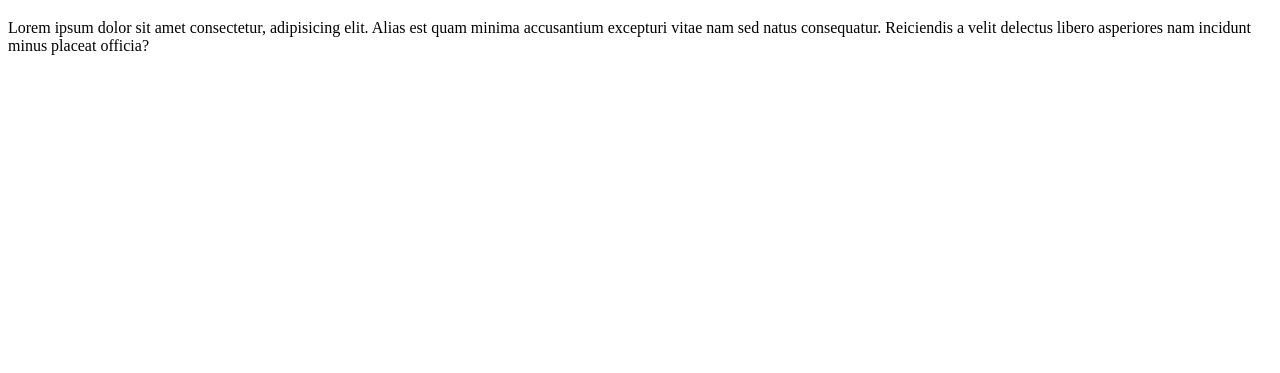
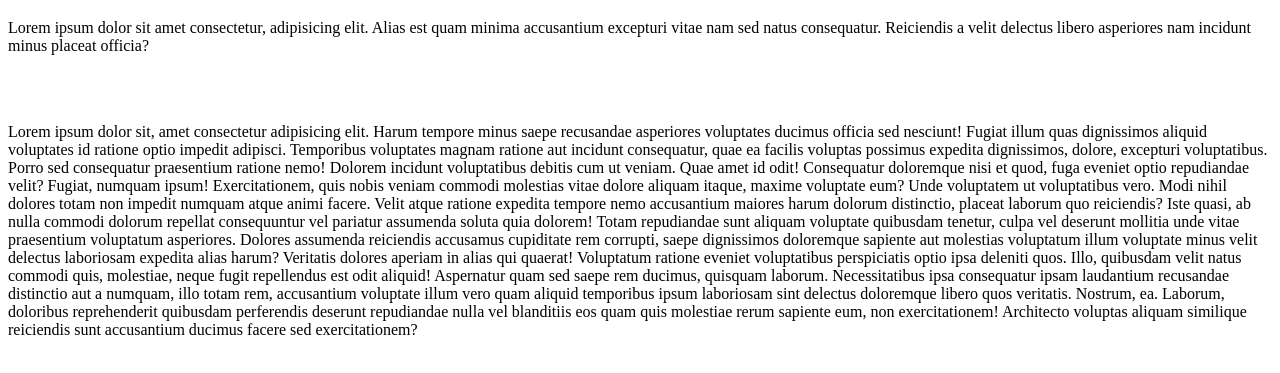
Before and after one commit to beamm536/taller-git, a plain HTML site: page index.html in a window 1280 px wide. Shown: the part 61-434 px from the top of the page. Drawn offline with Linux system fonts and the light colour scheme.

Commit message:
un parrfo y nuevo archivo

```diff
--- a/index.html
+++ b/index.html
@@ -8,5 +8,19 @@
 <body>
     <h1 class="titulo">Hola Mundo desde Git</h1>
     <p>Lorem ipsum dolor sit amet consectetur, adipisicing elit. Alias est quam minima accusantium excepturi vitae nam sed natus consequatur. Reiciendis a velit delectus libero asperiores nam incidunt minus placeat officia?</p>
+
+
+
+    <br>
+    <br>
+    <p>Lorem ipsum dolor sit, amet consectetur adipisicing elit. Harum tempore minus saepe recusandae asperiores voluptates ducimus officia sed nesciunt! Fugiat illum quas dignissimos aliquid voluptates id ratione optio impedit adipisci.
+    Temporibus voluptates magnam ratione aut incidunt consequatur, quae ea facilis voluptas possimus expedita dignissimos, dolore, excepturi voluptatibus. Porro sed consequatur praesentium ratione nemo! Dolorem incidunt voluptatibus debitis cum ut veniam.
+    Quae amet id odit! Consequatur doloremque nisi et quod, fuga eveniet optio repudiandae velit? Fugiat, numquam ipsum! Exercitationem, quis nobis veniam commodi molestias vitae dolore aliquam itaque, maxime voluptate eum?
+    Unde voluptatem ut voluptatibus vero. Modi nihil dolores totam non impedit numquam atque animi facere. Velit atque ratione expedita tempore nemo accusantium maiores harum dolorum distinctio, placeat laborum quo reiciendis?
+    Iste quasi, ab nulla commodi dolorum repellat consequuntur vel pariatur assumenda soluta quia dolorem! Totam repudiandae sunt aliquam voluptate quibusdam tenetur, culpa vel deserunt mollitia unde vitae praesentium voluptatum asperiores.
+    Dolores assumenda reiciendis accusamus cupiditate rem corrupti, saepe dignissimos doloremque sapiente aut molestias voluptatum illum voluptate minus velit delectus laboriosam expedita alias harum? Veritatis dolores aperiam in alias qui quaerat!
+    Voluptatum ratione eveniet voluptatibus perspiciatis optio ipsa deleniti quos. Illo, quibusdam velit natus commodi quis, molestiae, neque fugit repellendus est odit aliquid! Aspernatur quam sed saepe rem ducimus, quisquam laborum.
+    Necessitatibus ipsa consequatur ipsam laudantium recusandae distinctio aut a numquam, illo totam rem, accusantium voluptate illum vero quam aliquid temporibus ipsum laboriosam sint delectus doloremque libero quos veritatis. Nostrum, ea.
+    Laborum, doloribus reprehenderit quibusdam perferendis deserunt repudiandae nulla vel blanditiis eos quam quis molestiae rerum sapiente eum, non exercitationem! Architecto voluptas aliquam similique reiciendis sunt accusantium ducimus facere sed exercitationem?</p>
 </body>
 </html>
```
